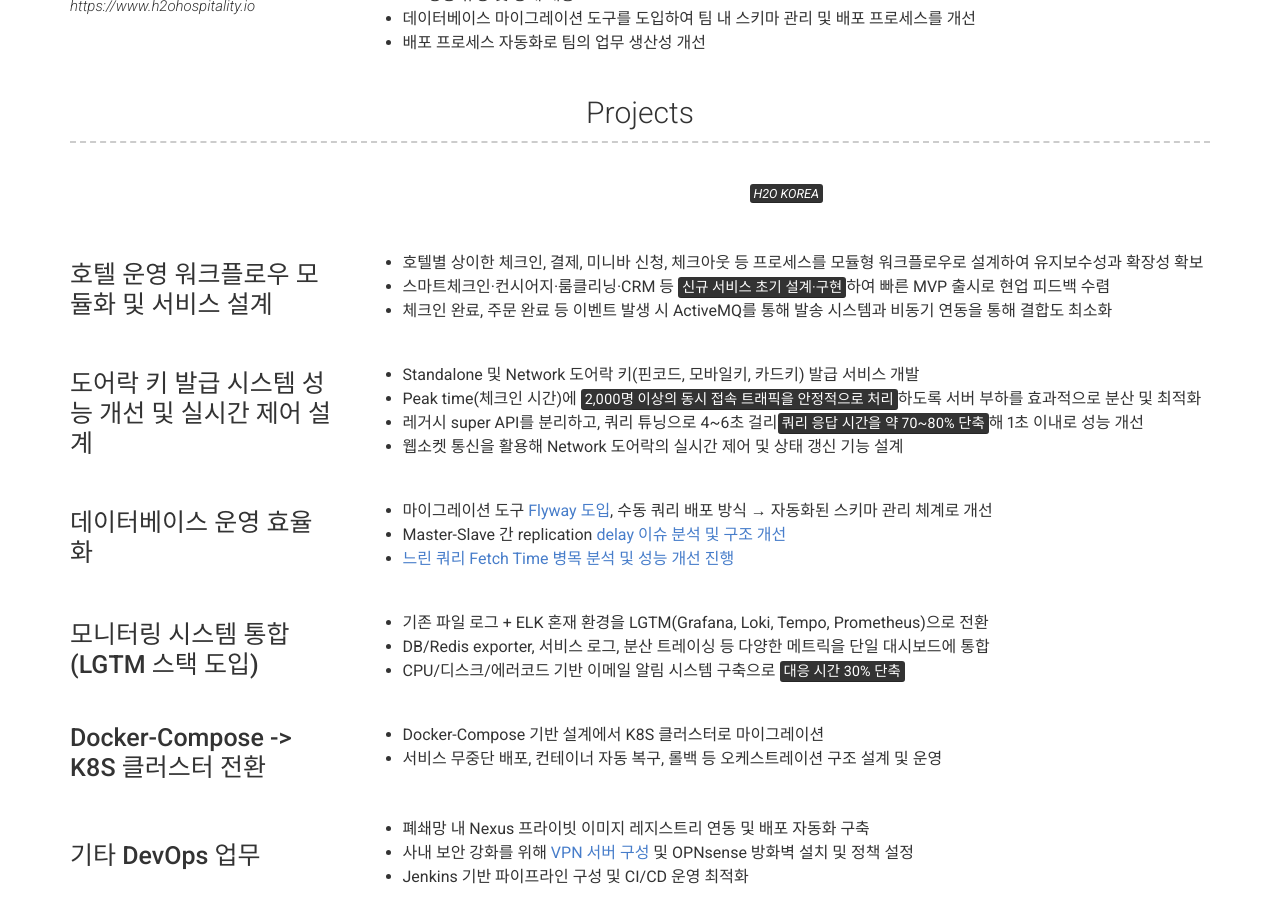
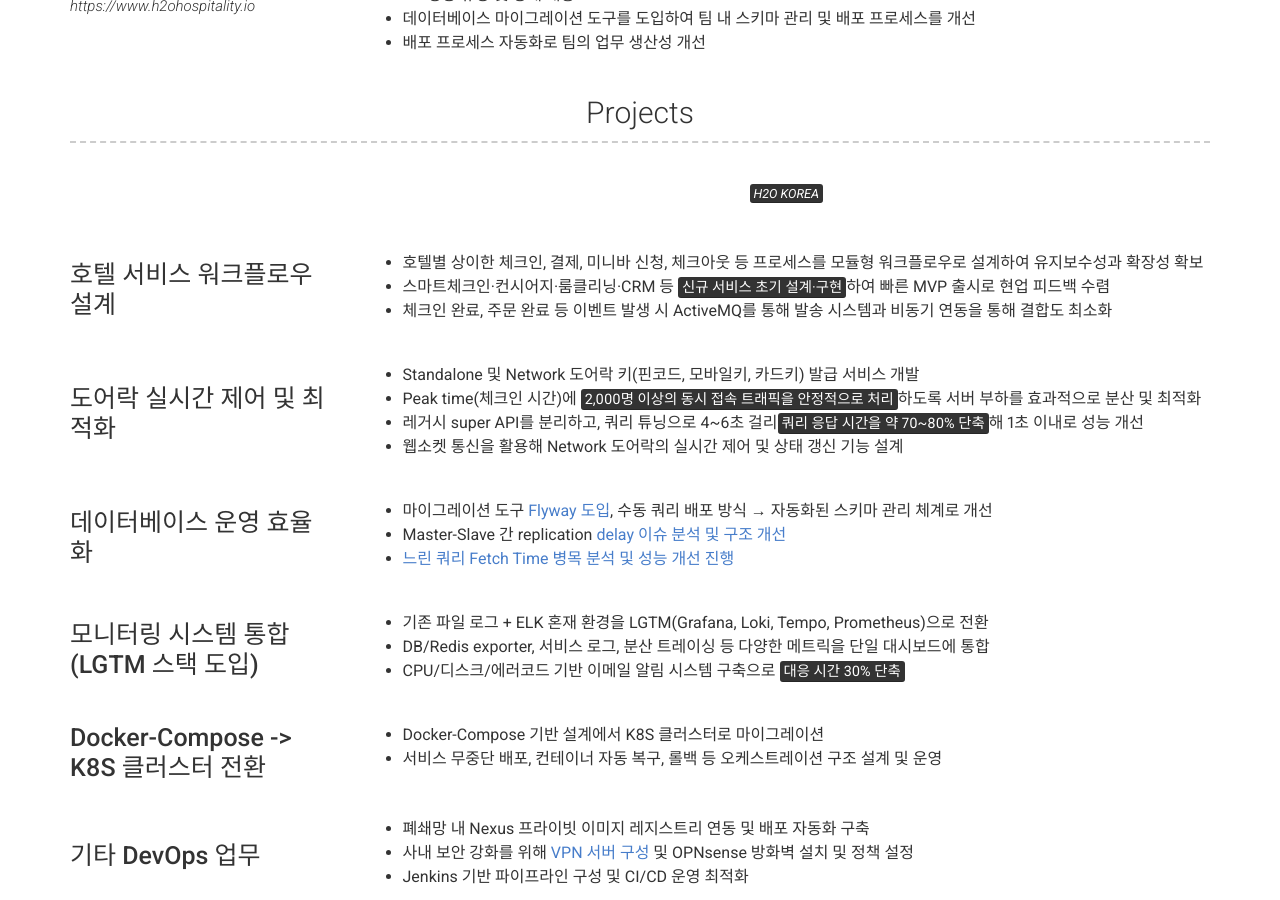
Before and after one commit to aksmf1442/resume, a Jekyll site: the page built from index.md, in a window 1280 px wide and 900 px high, scrolled down 771 px. Built offline with Jekyll 4.4.1, drawn with Linux system fonts in a browser that asks for light colours; nearby versions of some CDN libraries.

Commit message:
refactor: 수정

```diff
--- a/_config.yml
+++ b/_config.yml
@@ -67,13 +67,13 @@ content:
         quote: >
           <mark>H2O KOREA</mark>
       - layout: top-left
-        title: 호텔 운영 워크플로우 모듈화 및 서비스 설계
+        title: 호텔 서비스 워크플로우 설계
         description: |
          - 호텔별 상이한 체크인, 결제, 미니바 신청, 체크아웃 등 프로세스를 모듈형 워크플로우로 설계하여 유지보수성과 확장성 확보
          - 스마트체크인·컨시어지·룸클리닝·CRM 등 <mark>신규 서비스 초기 설계·구현</mark>하여 빠른 MVP 출시로 현업 피드백 수렴
          - 체크인 완료, 주문 완료 등 이벤트 발생 시 ActiveMQ를 통해 발송 시스템과 비동기 연동을 통해 결합도 최소화
       - layout: top-left
-        title: 도어락 키 발급 시스템 성능 개선 및 실시간 제어 설계
+        title: 	도어락 실시간 제어 및 최적화
         description: |
          - Standalone 및 Network 도어락 키(핀코드, 모바일키, 카드키) 발급 서비스 개발
          - Peak time(체크인 시간)에 <mark>2,000명 이상의 동시 접속 트래픽을 안정적으로 처리</mark>하도록 서버 부하를 효과적으로 분산 및 최적화
```
